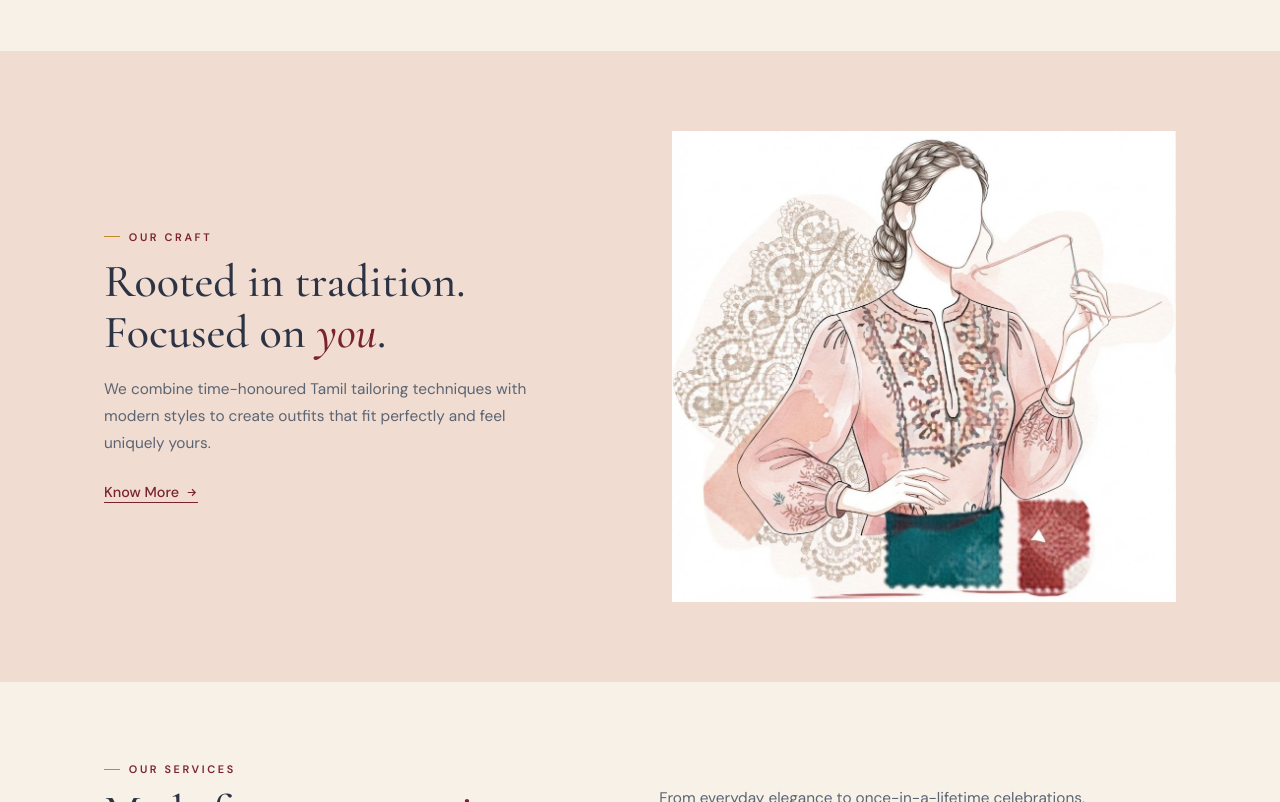
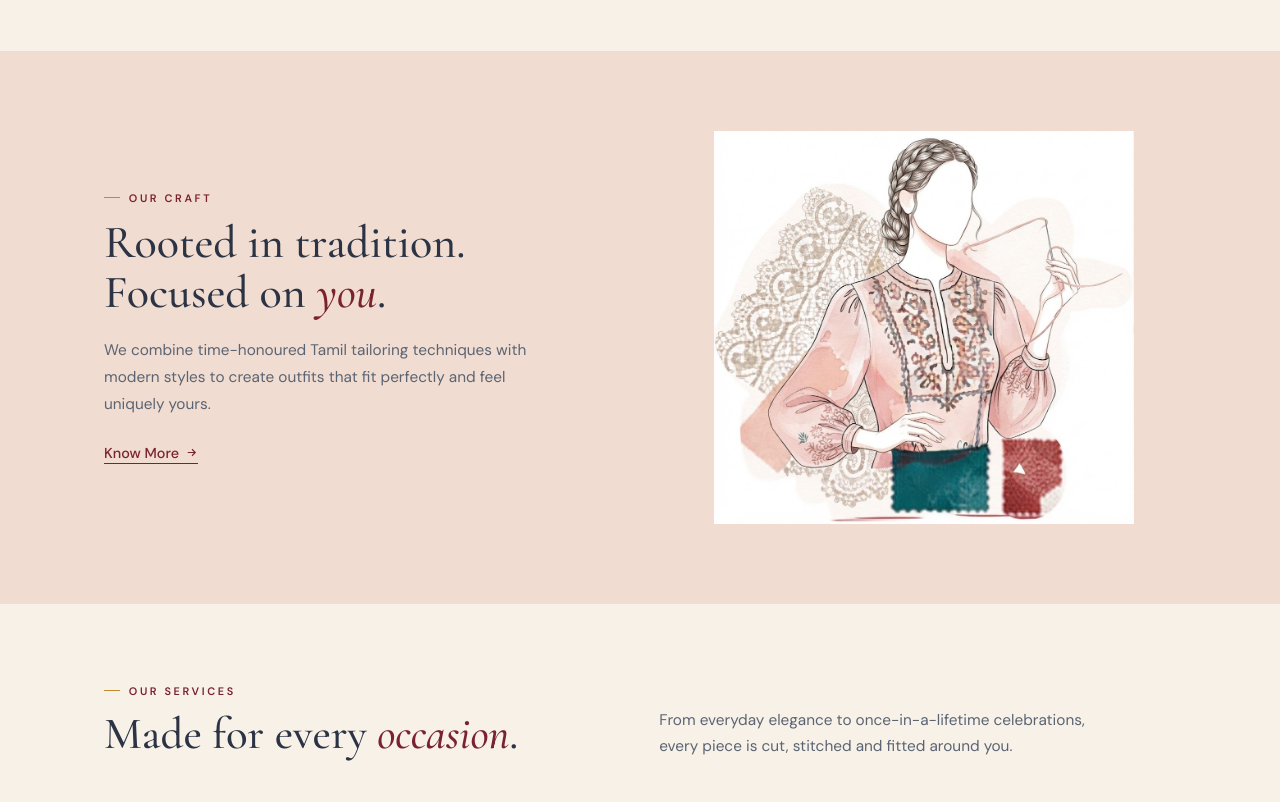
Before and after one commit to selma123x/aaruvi-tailors, a plain HTML site: page index.html in a window 1280 px wide. Shown: the part 560-1362 px from the top of the page. Drawn offline with nearby package versions, Linux system fonts and the light colour scheme.

Commit message:
Cap craft illustration at 420px max-width

```diff
--- a/index.html
+++ b/index.html
@@ -162,8 +162,18 @@ section{padding:5rem 0;}
 .craft-copy h2{font-size:clamp(2.1rem,3.6vw,3.1rem);font-weight:500;line-height:1.1;margin-bottom:1.2rem;}
 .craft-copy h2 em{color:var(--maroon);}
 .craft-copy p{font-size:0.96rem;color:var(--ink-soft);line-height:1.75;max-width:44ch;margin-bottom:1.5rem;}
-.craft-img{position:relative;}
-.craft-img img{width:100%;object-fit:contain;}
+.craft-img{
+  display:flex;
+  align-items:center;
+  justify-content:center;
+}
+.craft-img img{
+  max-width:420px;
+  width:100%;
+  height:auto;
+  object-fit:contain;
+  display:block;
+}
 
 /* ── SERVICES ── */
 .svc-grid{
```
